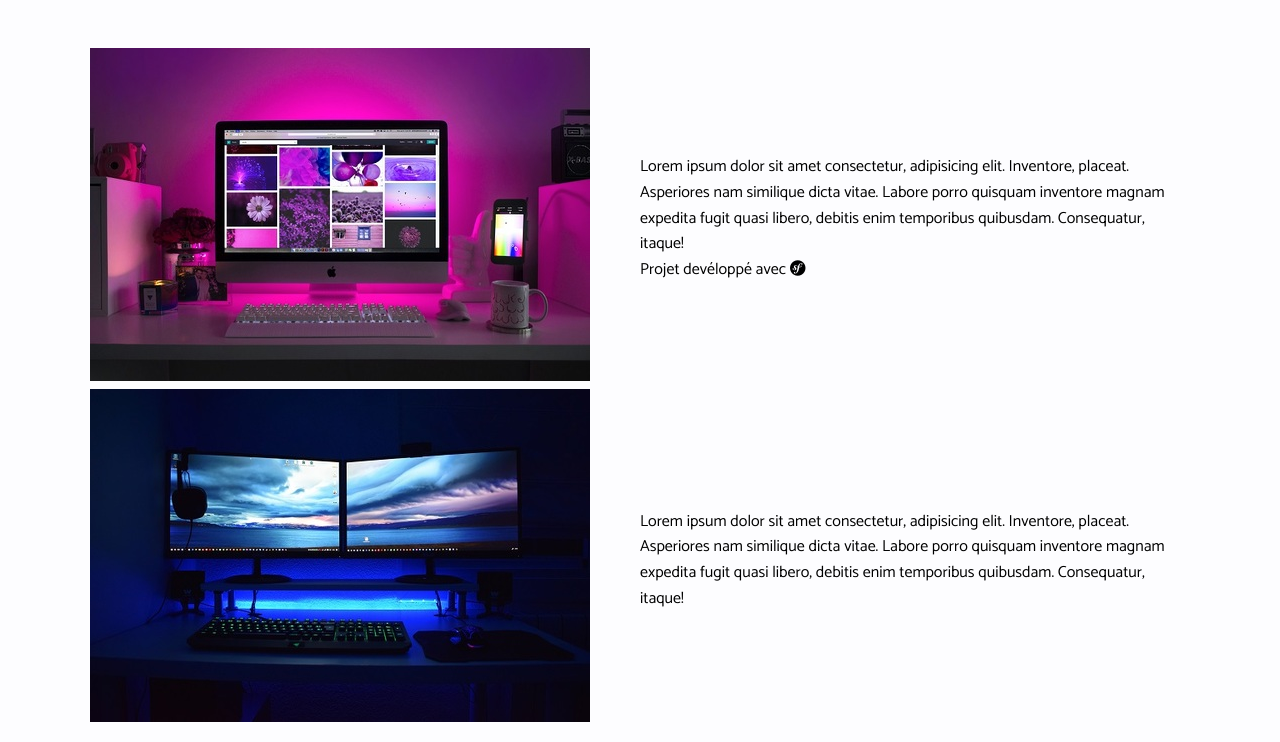
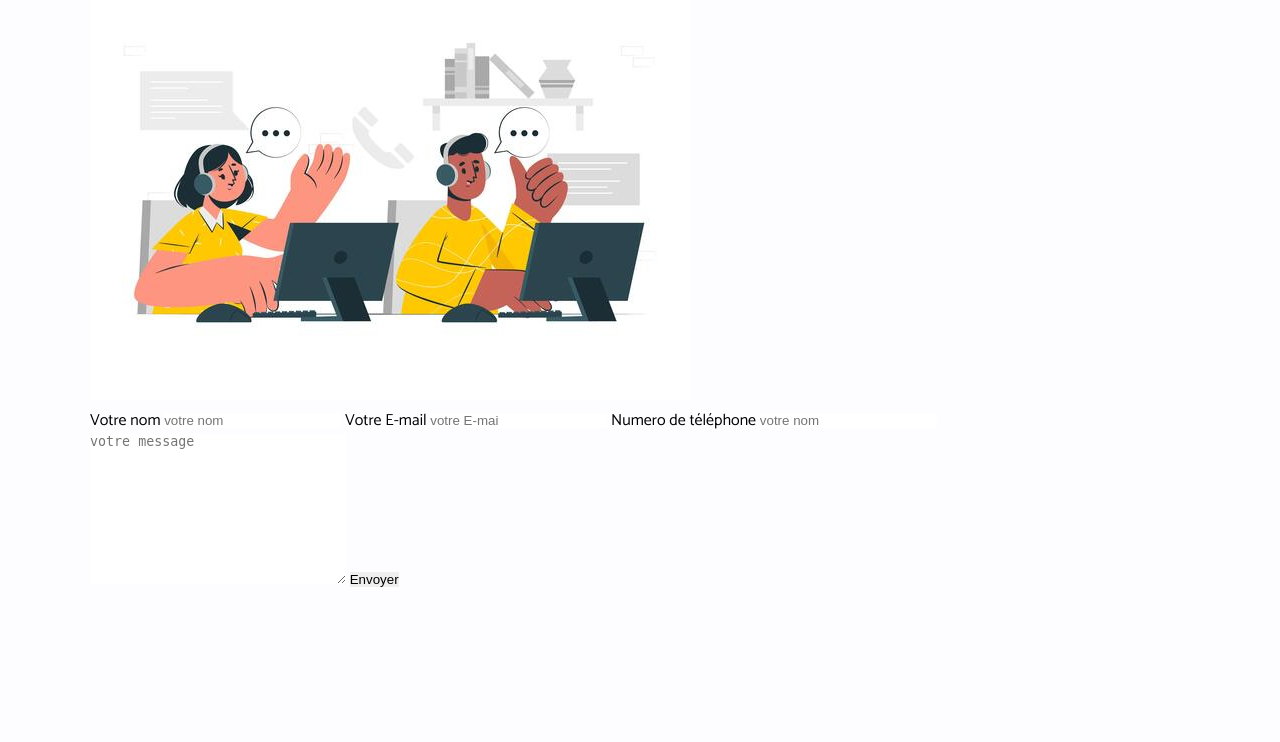
Before and after one commit to ismailo-git/portfolio, a PHP site: page /portfolio.html in a window 1280 px wide. Shown: the part 58-800 px from the top of the page. Run offline with PHP 8.4, Linux system fonts and the light colour scheme; some libraries are stand-ins or nearby versions.

Commit message:
Modification contact section

```diff
--- a/css/style.css
+++ b/css/style.css
@@ -173,123 +173,16 @@ h3 {
 
 /*============Portfolio Section===============***/
 
-.portfolio {
 
-	padding-top: 3rem;
-}
-.portfolio .portfolio-1 {
 
+/**==============Contact Section Start====================**/
+
+.contact .row {
+	border: 1px solid black;
 	display: flex;
+	align-items: center;
 	flex-wrap: wrap;
-	justify-content: space-between;
-	align-items: center;
+	gap: 1.5rem;
 }
 
-.portfolio .portfolio-1 .image  {
-
-	flex: 1 1 30rem;
-}
-
-.portfolio .portfolio-1 .content {
-
-	flex: 1 1 30rem;
-}
-
-/*****=========Contact Section=======**********/
-
-
-.contact {
-
-
-	padding-top: 1rem;
-	text-align: center;
-	position: relative;
-
-}
-
-.contact .address-info {
-
-	display: flex;
-	flex-wrap: wrap;
-	justify-content: space-between;
-	align-items: center;
-	margin-bottom: 1rem;
-	padding: 1rem 0;
-}
-
-.contact .address-info .box {
-
-	flex: 1 1 20rem;
-}
-
-.contact .address-info .box i {
-
-	font-size: 1.8rem;
-	color: #8f2d56;
-}
-
-.contact .address-info .box p {
-
-	color: #6c757d;
-	font-size: 1rem;
-	font-weight: bold;
-}
-
-
-.contact-container {
-
-	display: flex;
-	flex-wrap: wrap;
-	justify-content: space-between;
-	align-items: center;
-
-}
-
-.contact-container .left {
-
-	flex: 1 1 20rem;
-}
-
-.contact-container .right {
-
-	flex: 1 1 30rem;
-}
-
-
-.contact-container input {
-
-	width: 80%;
-	padding: 10px 15px;
-	margin: 4px;
-	border: 1px solid #dcdfe6;
-	font-family: 'Catamaran', sans-serif;
-	color: #808285;
-	font-weight: bold;
-}
-
-.contact-container textarea {
-
-	width: 80%;
-	padding: 6px;
-	resize: none;
-	border: 1px solid #dcdfe6;
-	font-family: 'Catamaran', sans-serif;
-	padding: 10px 15px;
-	font-weight: bold;
-	color: #808285;
-}
-
-.contact-container input[type="submit"] {
-
-	background-color: #8f2d56;
-	color: #fff;
-	cursor: pointer;
-	padding: 15px;
-	border-radius: 5px;
-	font-weight: bold;
-	font-size: 0.9rem;
-	font-family: cursive;
-}
-
-
-/**==============End CONTACT Section================**/
+/**==============Contact Section End ================**/
--- a/portfolio.html
+++ b/portfolio.html
@@ -23,23 +23,20 @@
 		</header>
 		<main id="swup" class="transition-fade">
 			<section class="portfolio" id="porfolio">
-				<div class="portfolio-1">
+				<div class="row">
 					<div class="image">
-						<img src="imgs/port2.jpg" alt="">
+						<img src="imgs/contact.jpg" alt="">
 					</div>
-					<div class="content">
-						<p>Lorem ipsum dolor sit amet consectetur, adipisicing elit. Inventore, placeat. Asperiores nam similique dicta vitae. Labore porro quisquam inventore magnam expedita fugit quasi libero, debitis enim temporibus quibusdam. Consequatur, itaque!</p>
-						<p>Projet devéloppé avec <i class="fab fa-symfony"></i> <i class=""></i></p>
-					</div>
-				</div>
-
-				<div class="portfolio-1">
-					<div class="image">
-						<img src="imgs/port3.jpg" alt="">
-					</div>
-					<div class="content">
-						<p>Lorem ipsum dolor sit amet consectetur, adipisicing elit. Inventore, placeat. Asperiores nam similique dicta vitae. Labore porro quisquam inventore magnam expedita fugit quasi libero, debitis enim temporibus quibusdam. Consequatur, itaque!</p>
-					</div>
+					<form action="">
+						<span>Votre nom</span>
+						<input type="text" required placeholder="votre nom" name="name" class="box">
+						<span>Votre E-mail</span>
+						<input type="email" required placeholder="votre E-mai" name="email" class="box">
+						<span>Numero de téléphone</span>
+						<input type="number" required placeholder="votre nom" name="number" class="box">
+						<textarea name="message" id="message" name="message" required placeholder="votre message" cols="30" rows="10"></textarea>
+						<input type="submit" value="Envoyer" class="btn" name="send">
+					</form>
 				</div>
 			</section>
 		</main>
```
Also changed, not shown: imgs/contact.jpg (added).
